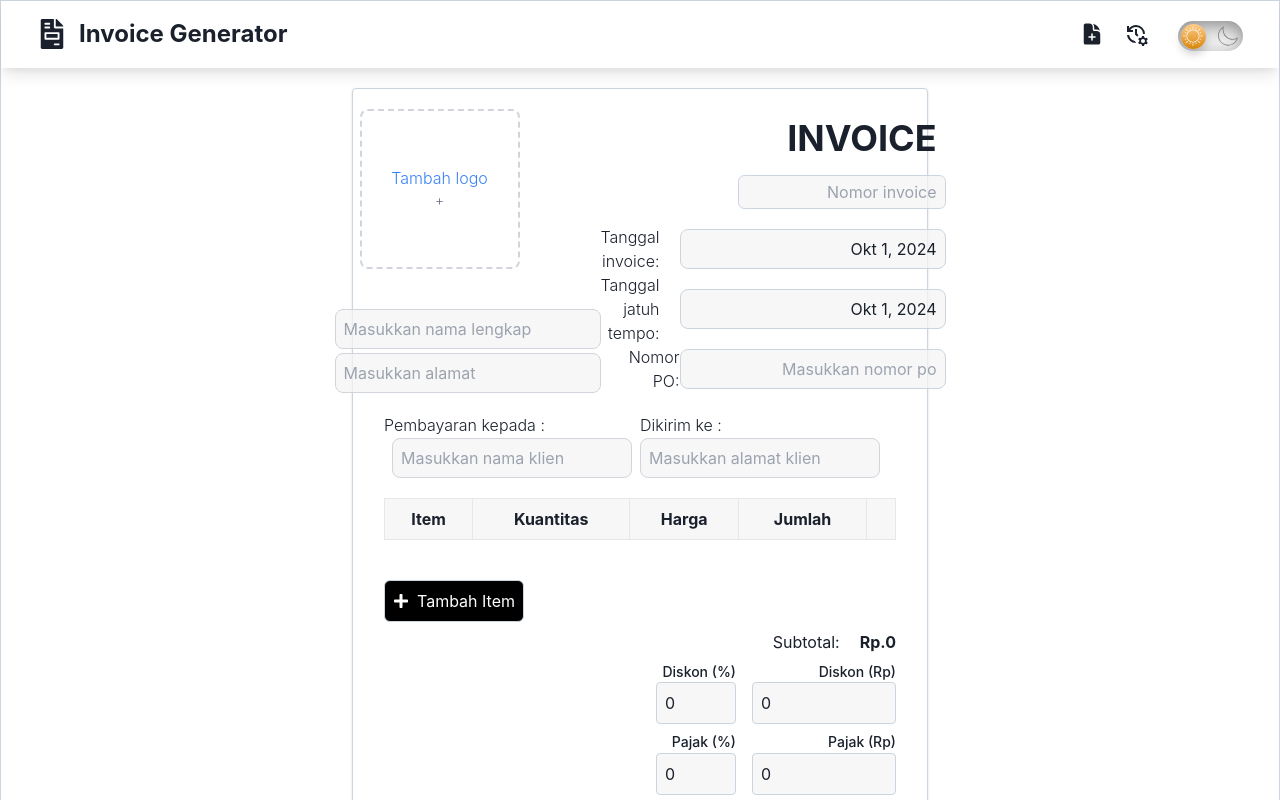
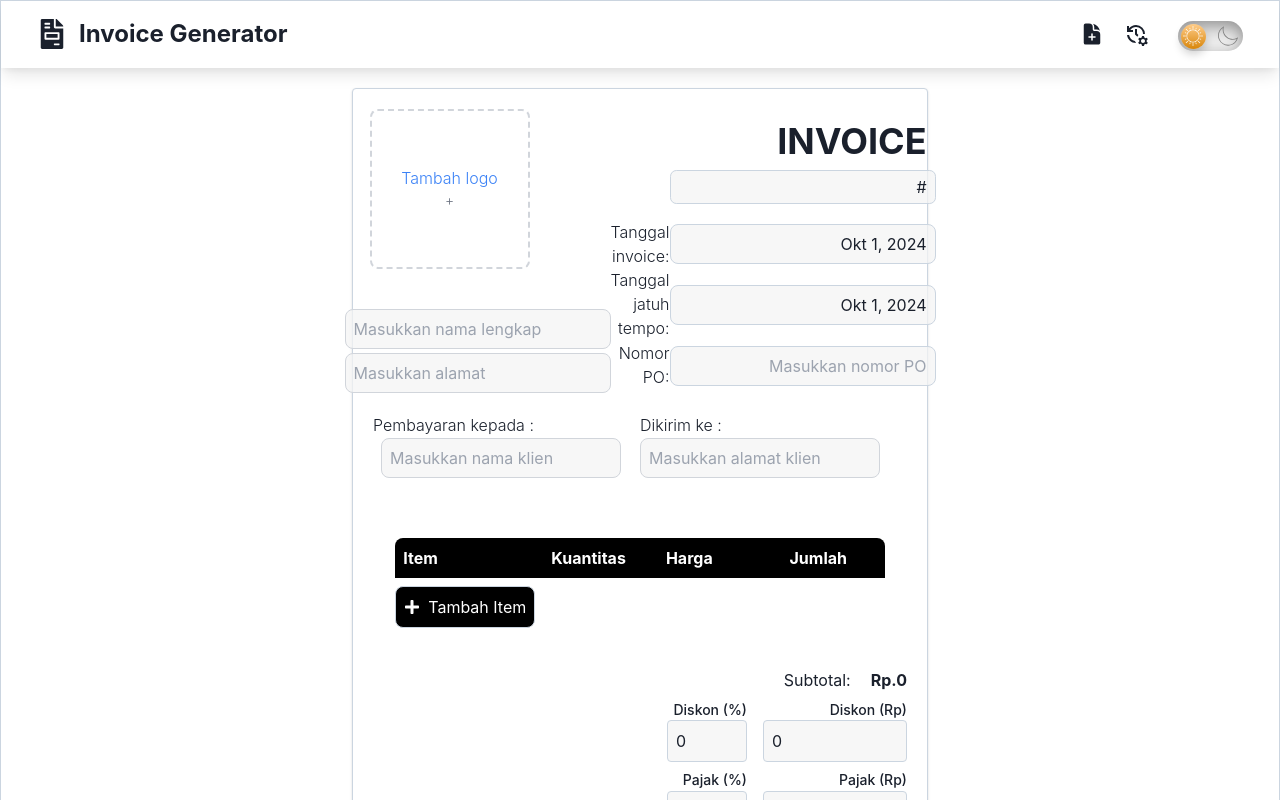
Before and after one commit to Ilysaa07/invoicegenerator, a React (Create React App) app in the folder frontend/: page / in a window 1280 px wide. Shown: the top 800 px of the page. Built offline with nearby package versions, Linux system fonts and the light colour scheme.

Commit message:
Final Updates

```diff
--- a/frontend/src/App.js
+++ b/frontend/src/App.js
@@ -440,70 +440,37 @@ const years = range(1990, getYear(new Date()) + 1, 1);
       id="titlename"
       onChange={handleTitleChange}
       placeholder="Masukkan judul"
-      className="text-4xl dark:text-gray-200 font-bold p-2 w-full md:w-60 dark:bg-gray-800 border-transparent bg-transparent hover:border-black flex text-right"
+      className="text-4xl dark:text-gray-200 font-bold p-2 w-full md:w-60 dark:bg-gray-800 border-transparent bg-transparent hover:border-black text-right"
     />
   </div>
-  <div className="flex justify-end mt-2">
+
+  <div className="flex flex-col md:flex-row items-center justify-end">
     <input
       type="text"
       name="invoiceNumber"
       id="invoiceNumber"
       placeholder="Nomor invoice"
       autoComplete="off"
-      value={invoiceNumber}
-      onChange={(e) => setInvoiceNumber(e.target.value)}
-      className="dark:text-gray-200 dark:bg-gray-800 px-2 w-full md:w-52 py-1 text-right flex"
+      value={"#" + invoiceNumber}
+      onChange={(e) => setInvoiceNumber(e.target.value.replace(/^#/, ""))}
+      className="dark:text-gray-200 dark:bg-gray-800 px-2 py-1 w-full md:w-auto text-right"
     />
   </div>
-  <div className="flex flex-col md:flex-row items-center justify-end">
-  <label htmlFor="invoiceDate" className="text-right mb-1 mr-5 md:mb-0">Tanggal invoice:</label>
+
+  {/* Tanggal Invoice */}
+  <div className="flex flex-col md:flex-row items-center justify-between">
+    <label htmlFor="invoiceDate" className="md:w-1/3 text-left md:text-right">Tanggal invoice:</label>
     <DatePicker
-    renderCustomHeader={({
-      date,
-      changeYear,
-      changeMonth,
-      decreaseMonth,
-      increaseMonth,
-      prevMonthButtonDisabled,
-      nextMonthButtonDisabled,
-    }) => (
-      <div
-        style={{
-          margin: 10,
-          display: "flex",
-          justifyContent: "center",
-        }}
-      >
-        <button onClick={decreaseMonth} disabled={prevMonthButtonDisabled}>
-          {"<"}
-        </button>
-        <select
-          value={getYear(date)}
-          onChange={({ target: { value } }) => changeYear(value)}
-        >
-          {years.map((option) => (
-            <option key={option} value={option}>
-              {option}
-            </option>
-          ))}
+      renderCustomHeader={({ date, changeYear, changeMonth, decreaseMonth, increaseMonth, prevMonthButtonDisabled, nextMonthButtonDisabled }) => (
+        <div className="flex justify-center">
+          <button onClick={decreaseMonth} disabled={prevMonthButtonDisabled}>{"<"}</button>
+          <select value={getYear(date)} onChange={({ target: { value } }) => changeYear(value)}>
+            {years.map(option => <option key={option} value={option}>{option}</option>)}
           </select>
-
-        <select
-          value={months[getMonth(date)]}
-          onChange={({ target: { value } }) =>
-            changeMonth(months.indexOf(value))
-          }
-        >
-          {months.map((option) => (
-            <option key={option} value={option}>
-              {option}
-            </option>
-          ))}
+          <select value={months[getMonth(date)]} onChange={({ target: { value } }) => changeMonth(months.indexOf(value))}>
+            {months.map(option => <option key={option} value={option}>{option}</option>)}
           </select>
-
-        <button onClick={increaseMonth} disabled={nextMonthButtonDisabled}>
-          {">"}
-        </button>
+          <button onClick={increaseMonth} disabled={nextMonthButtonDisabled}>{">"}</button>
         </div>
       )}
       selected={invoiceDate}
@@ -511,59 +478,24 @@ const years = range(1990, getYear(new Date()) + 1, 1);
       id="invoiceDate"
       value={formatDate(invoiceDate)}
       autoComplete="off"
-    className="text-right"
+      className="w-full md:w-auto text-right"
     />
   </div>
 
-<div className="flex flex-col md:flex-row items-center justify-end">
-  <label htmlFor="dueDate" className="text-right mr-5 md:mb-0">Tanggal jatuh tempo:</label>
+  {/* Tanggal Jatuh Tempo */}
+  <div className="flex flex-col md:flex-row items-center justify-between">
+    <label htmlFor="dueDate" className="md:w-1/3 text-left md:text-right">Tanggal jatuh tempo:</label>
     <DatePicker
-    renderCustomHeader={({
-      date,
-      changeYear,
-      changeMonth,
-      decreaseMonth,
-      increaseMonth,
-      prevMonthButtonDisabled,
-      nextMonthButtonDisabled,
-    }) => (
-      <div
-        style={{
-          margin: 10,
-          display: "flex",
-          justifyContent: "center",
-        }}
-      >
-        <button onClick={decreaseMonth} disabled={prevMonthButtonDisabled}>
-          {"<"}
-        </button>
-        <select
-          value={getYear(date)}
-          onChange={({ target: { value } }) => changeYear(value)}
-        >
-          {years.map((option) => (
-            <option key={option} value={option}>
-              {option}
-            </option>
-          ))}
+      renderCustomHeader={({ date, changeYear, changeMonth, decreaseMonth, increaseMonth, prevMonthButtonDisabled, nextMonthButtonDisabled }) => (
+        <div className="flex justify-center">
+          <button onClick={decreaseMonth} disabled={prevMonthButtonDisabled}>{"<"}</button>
+          <select value={getYear(date)} onChange={({ target: { value } }) => changeYear(value)}>
+            {years.map(option => <option key={option} value={option}>{option}</option>)}
           </select>
-
-        <select
-          value={months[getMonth(date)]}
-          onChange={({ target: { value } }) =>
-            changeMonth(months.indexOf(value))
-          }
-        >
-          {months.map((option) => (
-            <option key={option} value={option}>
-              {option}
-            </option>
-          ))}
+          <select value={months[getMonth(date)]} onChange={({ target: { value } }) => changeMonth(months.indexOf(value))}>
+            {months.map(option => <option key={option} value={option}>{option}</option>)}
           </select>
-
-        <button onClick={increaseMonth} disabled={nextMonthButtonDisabled}>
-          {">"}
-        </button>
+          <button onClick={increaseMonth} disabled={nextMonthButtonDisabled}>{">"}</button>
         </div>
       )}
       selected={dueDate}
@@ -571,26 +503,25 @@ const years = range(1990, getYear(new Date()) + 1, 1);
       id="dueDate"
       value={formatDate(dueDate)}
       autoComplete="off"
-    className="text-right"
+      className="w-full md:w-auto text-right"
     />
   </div>
 
+  {/* Nomor PO */}
   <div className="flex flex-col md:flex-row items-center justify-between">
-    <label htmlFor="poNumber" className="text-right mb-1 ml-5 md:mb-0">Nomor PO:</label>
+    <label htmlFor="poNumber" className="md:w-1/3 text-left md:text-right">Nomor PO:</label>
     <input
       type="text"
       id="poNumber"
       autoComplete="off"
-      placeholder="Masukkan nomor po"
+      placeholder="Masukkan nomor PO"
       value={poNumber}
       onChange={(e) => setPoNumber(e.target.value)}
       className="dark:text-gray-200 dark:bg-gray-800 px-2 py-1 w-full md:w-auto text-right"
     />
   </div>
 </article>
-
 </div>
-
                 <div className="flex flex-col justify-center">
                 <article className="md:grid grid-cols-2 mb-5 mt-5">
   <div className="flex flex-col">
--- a/frontend/src/components/TableForm.js
+++ b/frontend/src/components/TableForm.js
@@ -44,20 +44,30 @@ export default function TableForm({
   const handleChange = (index, e) => {
     const { name, value } = e.target;
     const updatedRows = [...rows];
-    updatedRows[index] = { ...updatedRows[index], [name]: value };
+    const currentRow = { ...updatedRows[index] };
 
-    if (name === "quantity" || name === "price") {
-      const quantity = parseFloat(updatedRows[index].quantity) || 0;
-
-      // Hapus format Rp. saat menyimpan harga
-      const price = parseFloat(value.replace(/[^0-9]/g, "")) || 0;
-
-      updatedRows[index].price = price; // Simpan harga sebagai angka
-      updatedRows[index].amount = (quantity * price).toFixed(2); // Hitung jumlah
+    // Handle changes in description, quantity, and price separately
+    if (name === "description") {
+      currentRow.description = value; // Update description
     }
 
+    if (name === "quantity") {
+      const quantity = parseFloat(value) || 0;
+      currentRow.quantity = value; // Update quantity
+      currentRow.amount = (quantity * (parseFloat(currentRow.price) || 0)).toFixed(2); // Update amount
+    }
+
+    if (name === "price") {
+      const price = parseFloat(value.replace(/[^0-9]/g, "")) || 0;
+      currentRow.price = price; // Update price
+      const quantity = parseFloat(currentRow.quantity) || 0;
+      currentRow.amount = (quantity * price).toFixed(2); // Update amount
+    }
+
+    updatedRows[index] = currentRow;
     setRows(updatedRows);
   };
+
 
   // Format harga untuk ditampilkan dengan Rp.
   const formatRupiah = (number) => {
@@ -149,74 +159,74 @@ export default function TableForm({
   return (
     <form onSubmit={handleSubmit} className="text-right"> {/* Align all text to the right */}
       <div className="overflow-x-auto">
-        <table id="table" className="w-full border-collapse border light:border-gray-200 dark:border-gray-600 mb-10">
+        <table id="table" className="w-11/12 mb-10 mt-10 mx-auto rounded border-collapse">
           <thead>
-            <tr className="light:bg-gray-100 dark:border-gray-300">
-              <th className="border light:border-gray-300 dark:border-gray-600 p-2 text-center">Item</th>
-              <th className="border light:border-gray-300 dark:border-gray-600 p-2 text-center">Kuantitas</th>
-              <th className="border light:border-gray-300 dark:border-gray-600 p-2 text-center">Harga</th>
-              <th className="border light:border-gray-300 dark:border-gray-600 p-2 text-center">Jumlah</th>
-              <th className="border light:border-gray-300 dark:border-gray-600 p-2 text-center"></th>
+            <tr className="bg-black dark:th-dark p-1">
+              <th className="font-bold text-left p-2 text-white text-base w-80 rounded-tl-lg">Item</th>
+              <th className="font-bold text-center text-white text-base">Kuantitas</th>
+              <th className="font-bold text-center p-2 text-white text-base w-80">Harga</th>
+              <th className="font-bold text-center p-2 text-white text-base w-80 rounded-tr-lg">Jumlah</th>
             </tr>
           </thead>
           <tbody>
             {rows.map((row, index) => (
               <tr key={row.id}>
-                <td className="border light:border-gray-300 dark:border-gray-600 p-2">
+                <td className="p-2 border border-gray dark:border-gray-600 light:bg-white dark:bg-black text-sm w-96">
                   <textarea
                     name="description"
                     value={row.description}
                     onChange={(e) => handleChange(index, e)}
-                    className="w-full p-1"
+                    className="w-full p-1 rounded-lg"
                     placeholder="Item description"
                     rows="2"
                   />
                 </td>
-                <td className="border light:border-gray-300 dark:border-gray-600 p-2">
+                <td className="p-2 border border-gray dark:border-gray-600 light:bg-white dark:bg-black text-sm">
                   <input
                     type="number"
                     name="quantity"
                     value={row.quantity}
                     onChange={(e) => handleChange(index, e)}
-                    className="w-full p-1"
+                    className="w-full p-1 rounded-lg"
                     placeholder="Quantity"
                   />
                 </td>
-                <td className="border light:border-gray-300 dark:border-gray-600 p-2">
+                <td className="p-2 border border-gray dark:border-gray-600 light:bg-white dark:bg-black text-right text-sm">
   <input
     type="text"
     name="price"
     value={formatRupiah(row.price)}
     onChange={(e) => handleChange(index, e)} // Handle changes and format
-    className="w-full p-1"
+    className="w-full p-1 rounded-lg"
     placeholder="Harga"
   />
 </td>
-                <td className="border light:border-gray-300 dark:border-gray-600 p-2">
+                <td className="p-2 border border-gray dark:border-gray-600 light:bg-white dark:bg-black text-right text-sm">
                   <input
                     type="text"
                     name="amount"
                     value={`Rp.${parseFloat(row.amount).toLocaleString()}`}
                     readOnly
-                    className="w-full p-1"
+                    className="w-full p-1 border-none"
                   />
                 </td>
-                <td className="border light:border-gray-300 dark:border-gray-600 p-2 text-center">
-                  <button type="button" onClick={() => deleteRow(row.id)} className="text-red-500">
+                <td className="p-2 border border-gray dark:border-gray-600 light:bg-white dark:bg-black text-right text-sm">
+                  <button type="button" onClick={() => deleteRow(row.id)} className="text-red-500 border-none">
                     <MdDelete className="text-xl" />
                   </button>
                 </td>
               </tr>
             ))}
           </tbody>
-        </table>
-      </div>
-      <button
+          <button
         type="submit"
-        className="flex items-center mb-2 border rounded-md bg-black text-white p-2"
+        className="flex items-center mt-2 border rounded-lg bg-black text-white p-2"
       >
         <FaPlus className="mr-2" /> Tambah Item
       </button>
+        </table>
+      </div>
+
       <div className="flex justify-end mb-2">
   <h2 className="light:text-gray-800 dark:text-gray-200 text-base text-right w-40 mr-5">Subtotal:</h2>
   <h2 className="light:text-gray-800 dark:text-gray-200 font-bold text-base text-left">
```
Lines whose indentation alone changed are shown as unchanged.
